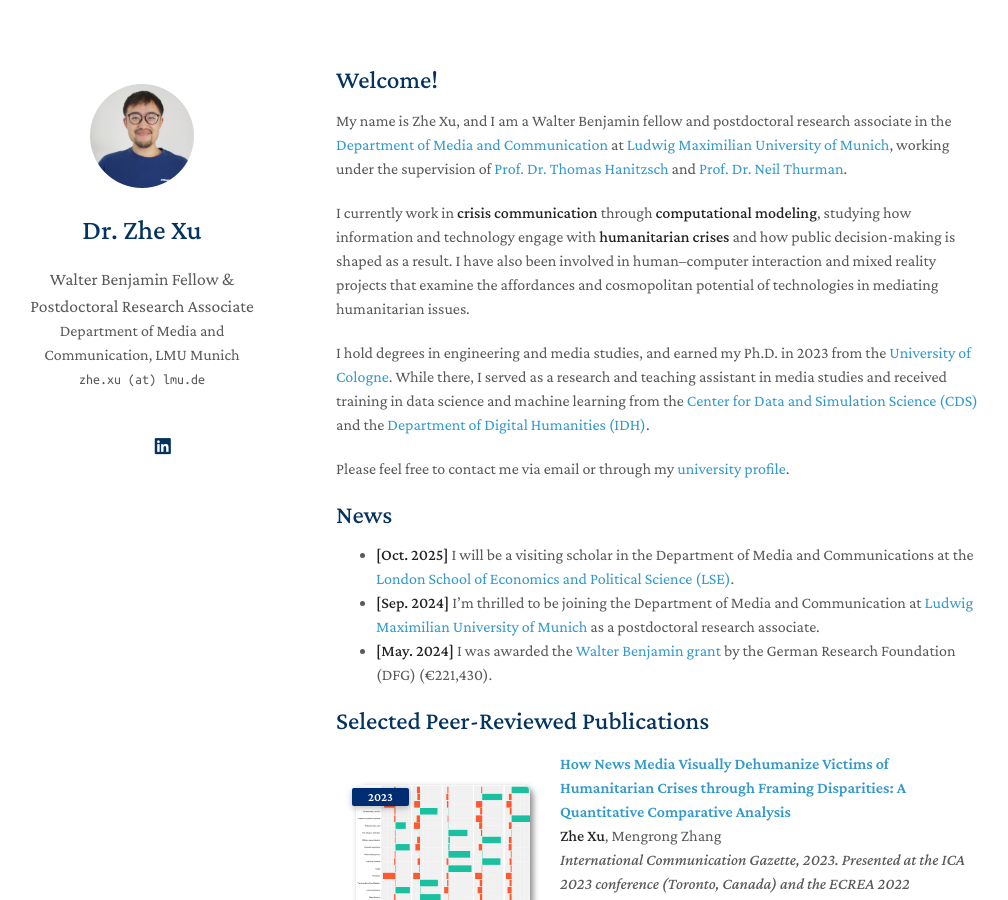
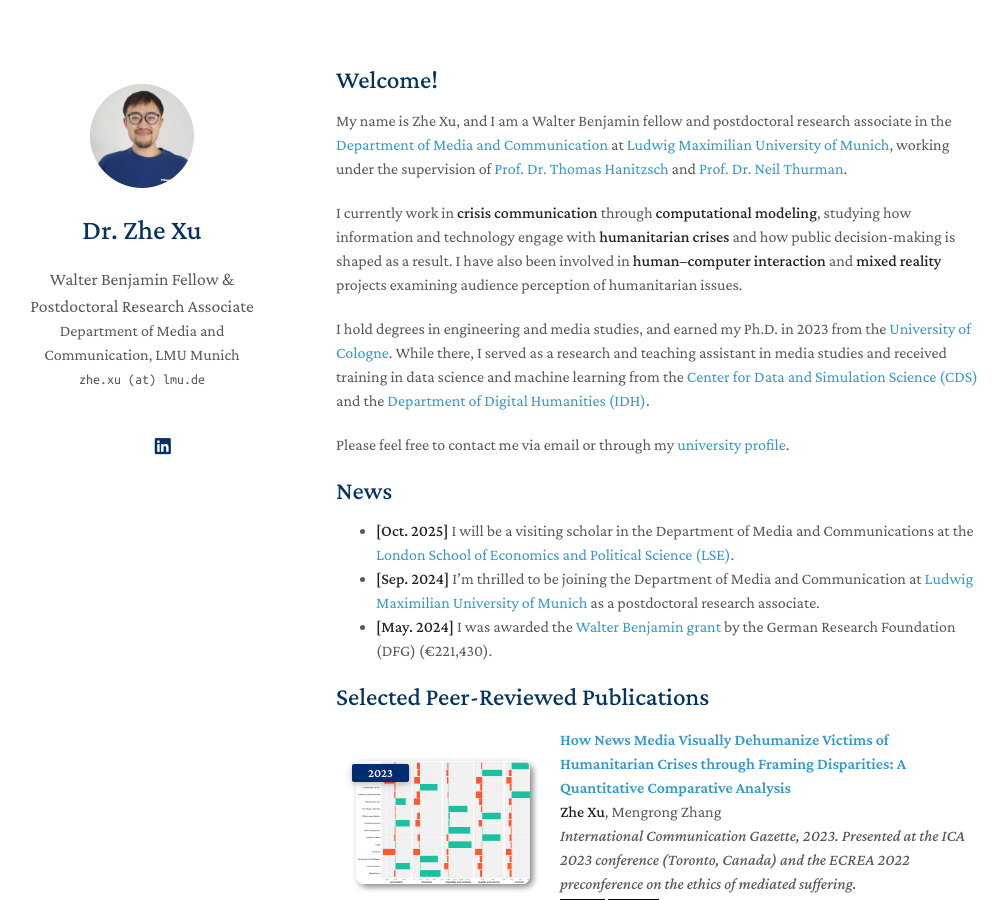
Before and after one commit to zhexuphd/home, a Jekyll site: the page built from index.md, in a window 1280 px wide and 900 px high. Shown: the whole window, without its empty margins (134-1142 px from the left). Built offline with Jekyll 4.4.1, drawn with Linux system fonts in a browser that asks for light colours; a style sheet for code colours, icons or effects is not loaded; our own code applies the rules of GitHub Pages for plain Markdown files.

Commit message:
Update index.md

```diff
--- a/index.md
+++ b/index.md
@@ -5,7 +5,7 @@
 ## Welcome!
 My name is Zhe Xu, and I am a Walter Benjamin fellow and postdoctoral research associate in the [Department of Media and Communication](https://www.ifkw.uni-muenchen.de/index.html) at [Ludwig Maximilian University of Munich](https://www.lmu.de/en/), working under the supervision of [Prof. Dr. Thomas Hanitzsch](https://www.ifkw.uni-muenchen.de/organisation/personen/professoren/hanitzsch_thomas/index.html) and [Prof. Dr. Neil Thurman](https://neilthurman.com/).
 
-I currently work in **crisis communication** through **computational modeling**, studying how information and technology engage with **humanitarian crises** and how public decision-making is shaped as a result. I have also been involved in human–computer interaction and mixed reality projects that examine the affordances and cosmopolitan potential of technologies in mediating humanitarian issues.
+I currently work in **crisis communication** through **computational modeling**, studying how information and technology engage with **humanitarian crises** and how public decision-making is shaped as a result. I have also been involved in **human–computer interaction** and **mixed reality** projects examining audience perception of humanitarian issues.
 
 I hold degrees in engineering and media studies, and earned my Ph.D. in 2023 from the [University of Cologne](https://www.uni-koeln.de/en/). While there, I served as a research and teaching assistant in media studies and received training in data science and machine learning from the [Center for Data and Simulation Science (CDS)](https://cds.uni-koeln.de/en/) and the [Department of Digital Humanities (IDH)](https://dh.phil-fak.uni-koeln.de/).
 
```
